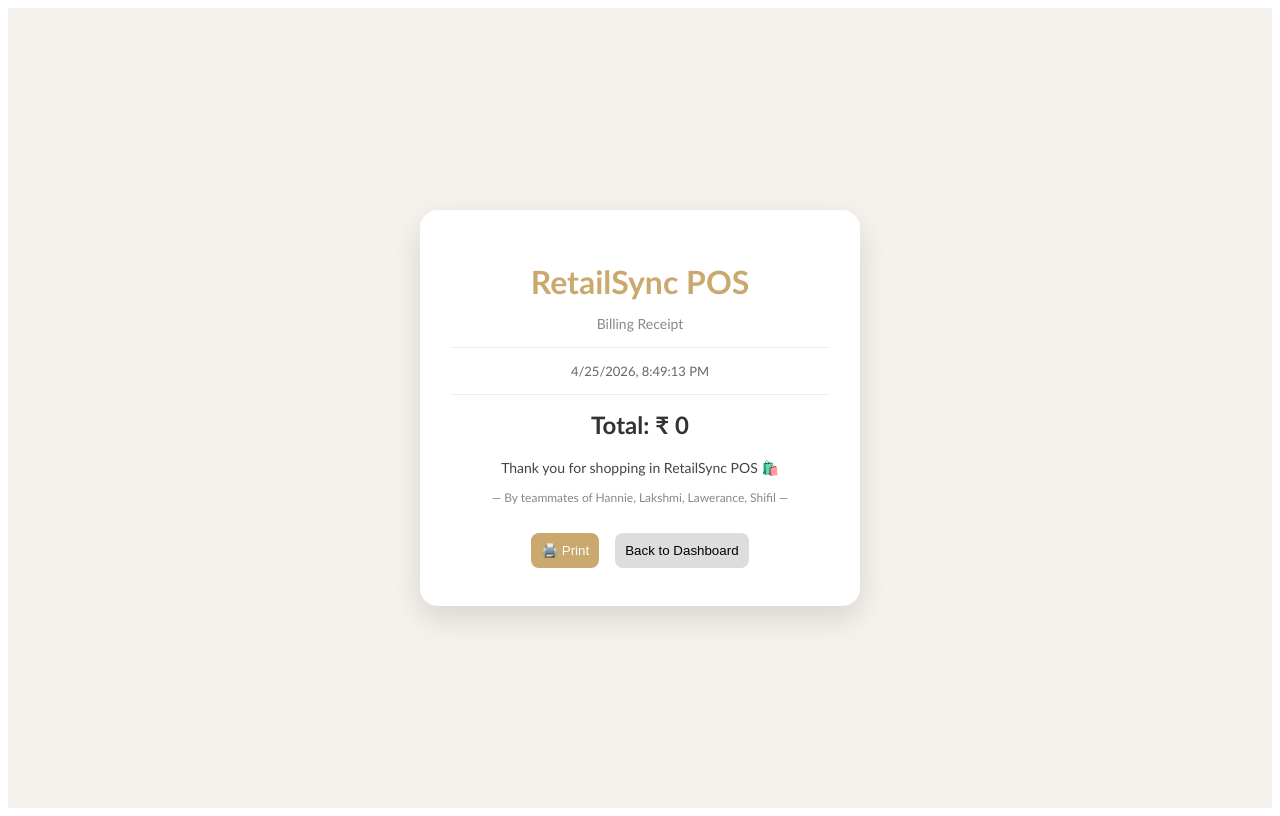
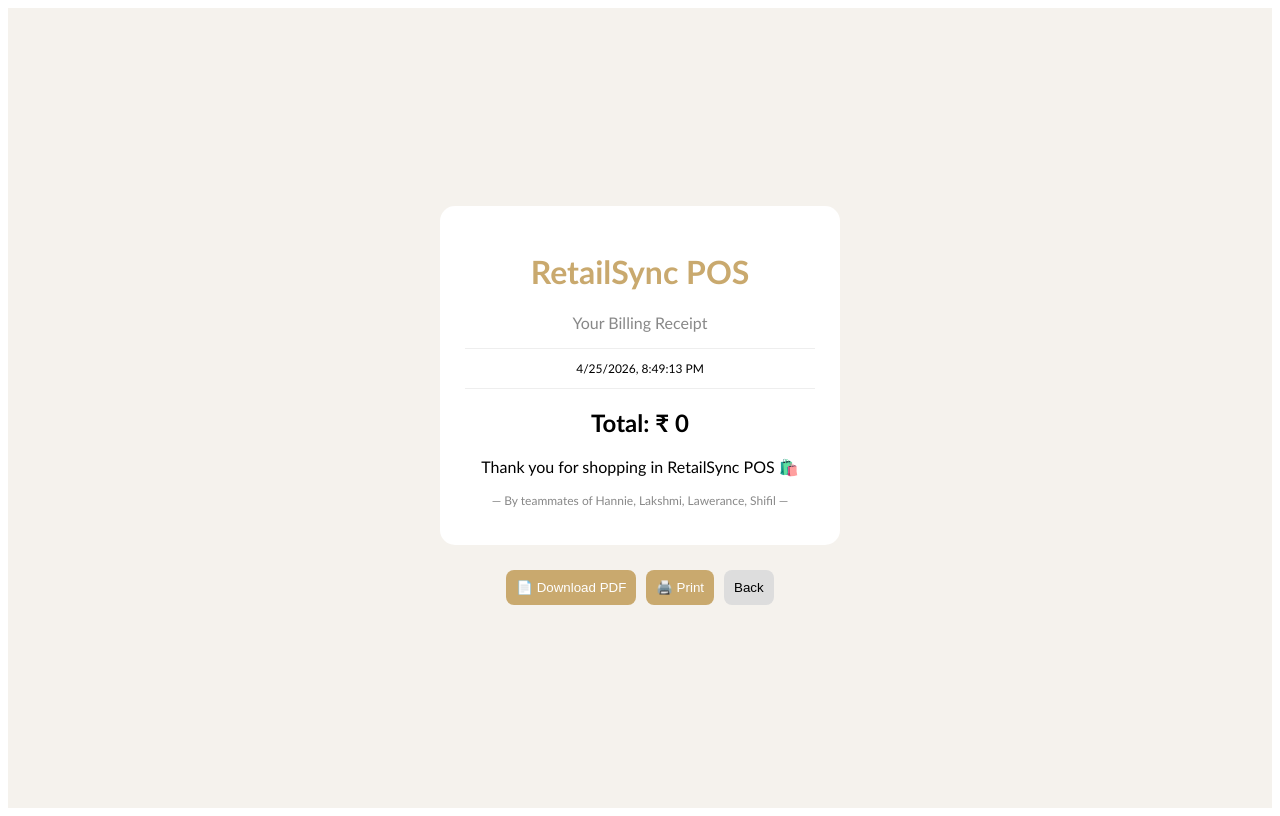
Before and after one commit to Hanniesweety/retailsync-pos-frontend, a React (Vite) app: page /receipt in a window 1280 px wide. Built offline with nearby package versions, Linux system fonts and the light colour scheme.

Commit message:
added PDF download feature to receipt

```diff
--- a/package.json
+++ b/package.json
@@ -12,6 +12,8 @@
   "dependencies": {
     "axios": "^1.15.2",
     "framer-motion": "^12.38.0",
+    "html2canvas": "^1.4.1",
+    "jspdf": "^4.2.1",
     "react": "^19.2.5",
     "react-dom": "^19.2.5",
     "react-router-dom": "^7.14.2"
--- a/src/pages/Receipt.jsx
+++ b/src/pages/Receipt.jsx
@@ -1,146 +1,125 @@
 import { useLocation, useNavigate } from "react-router-dom";
+import html2canvas from "html2canvas";
+import jsPDF from "jspdf";
+import { useRef } from "react";
 
 export default function Receipt() {
   const { state } = useLocation();
   const navigate = useNavigate();
+  const receiptRef = useRef();
 
   const cart = state?.cart || [];
   const total = state?.total || 0;
 
+  const downloadPDF = async () => {
+    const canvas = await html2canvas(receiptRef.current);
+    const imgData = canvas.toDataURL("image/png");
+
+    const pdf = new jsPDF();
+    pdf.addImage(imgData, "PNG", 10, 10, 180, 0);
+    pdf.save("receipt.pdf");
+  };
+
   return (
     <div style={container}>
-      <div style={card}>
-        {/* HEADER */}
+      <div ref={receiptRef} style={card}>
         <h1 style={brand}>RetailSync POS</h1>
-        <p style={sub}>Billing Receipt</p>
+        <p style={sub}>Your Billing Receipt</p>
 
         <div style={divider}></div>
 
-        {/* DATE */}
         <p style={date}>{new Date().toLocaleString()}</p>
 
-        {/* ITEMS */}
-        <div style={{ marginTop: 15 }}>
         {cart.map((item) => (
           <div key={item.id} style={row}>
             <span>{item.name}</span>
-              <span>
-                {item.qty} x ₹{item.price}
-              </span>
+            <span>{item.qty} x ₹{item.price}</span>
           </div>
         ))}
-        </div>
 
         <div style={divider}></div>
 
-        {/* TOTAL */}
-        <h2 style={totalText}>Total: ₹ {total}</h2>
+        <h2>Total: ₹ {total}</h2>
 
-        {/* THANK YOU MESSAGE */}
         <p style={thank}>
           Thank you for shopping in RetailSync POS 🛍️
         </p>
 
-        {/* TEAM FOOTER */}
         <p style={team}>
           — By teammates of Hannie, Lakshmi, Lawerance, Shifil —
         </p>
+      </div>
 
       {/* BUTTONS */}
       <div style={{ marginTop: 20 }}>
+        <button style={btn} onClick={downloadPDF}>
+          📄 Download PDF
+        </button>
+
         <button style={btn} onClick={() => window.print()}>
           🖨️ Print
         </button>
 
         <button style={btn2} onClick={() => navigate("/dashboard")}>
-            Back to Dashboard
+          Back
         </button>
-        </div>
       </div>
     </div>
   );
 }
 
-/* 🎨 PREMIUM STYLES */
+/* 🎨 styles */
 
 const container = {
   height: "100vh",
   display: "flex",
+  flexDirection: "column",
+  alignItems: "center",
   justifyContent: "center",
-  alignItems: "center",
   background: "#f5f2ed",
   fontFamily: "Calibri"
 };
 
 const card = {
-  width: 380,
+  width: 350,
   background: "#fff",
-  padding: 30,
-  borderRadius: 18,
-  boxShadow: "0 12px 30px rgba(0,0,0,0.12)",
+  padding: 25,
+  borderRadius: 15,
   textAlign: "center"
 };
 
-const brand = {
-  color: "#c9a96e",
-  marginBottom: 5
-};
-
-const sub = {
-  color: "#888",
-  fontSize: 14
-};
-
-const date = {
-  fontSize: 13,
-  color: "#666"
-};
+const brand = { color: "#c9a96e" };
+const sub = { color: "#888" };
+const date = { fontSize: 12 };
 
 const row = {
   display: "flex",
   justifyContent: "space-between",
-  margin: "8px 0",
-  fontSize: 15
-};
-
-const totalText = {
-  marginTop: 10,
-  color: "#333"
-};
-
-const thank = {
-  marginTop: 15,
-  fontSize: 14,
-  color: "#444"
-};
-
-const team = {
-  marginTop: 5,
-  fontSize: 12,
-  color: "#888"
+  margin: "6px 0"
 };
 
 const divider = {
   height: 1,
   background: "#eee",
-  margin: "15px 0"
+  margin: "10px 0"
 };
+
+const thank = { marginTop: 10 };
+const team = { fontSize: 12, color: "#888" };
 
 const btn = {
   padding: 10,
-  margin: 8,
+  margin: 5,
   background: "#c9a96e",
   color: "#fff",
   border: "none",
-  borderRadius: 8,
-  cursor: "pointer"
+  borderRadius: 8
 };
 
 const btn2 = {
   padding: 10,
-  margin: 8,
+  margin: 5,
   background: "#ddd",
   border: "none",
-  borderRadius: 8,
-  cursor: "pointer"
+  borderRadius: 8
 };
```
Also changed, not shown: 1 other file (tests, documents, lock files or other folders). Lines whose indentation alone changed are shown as unchanged.
